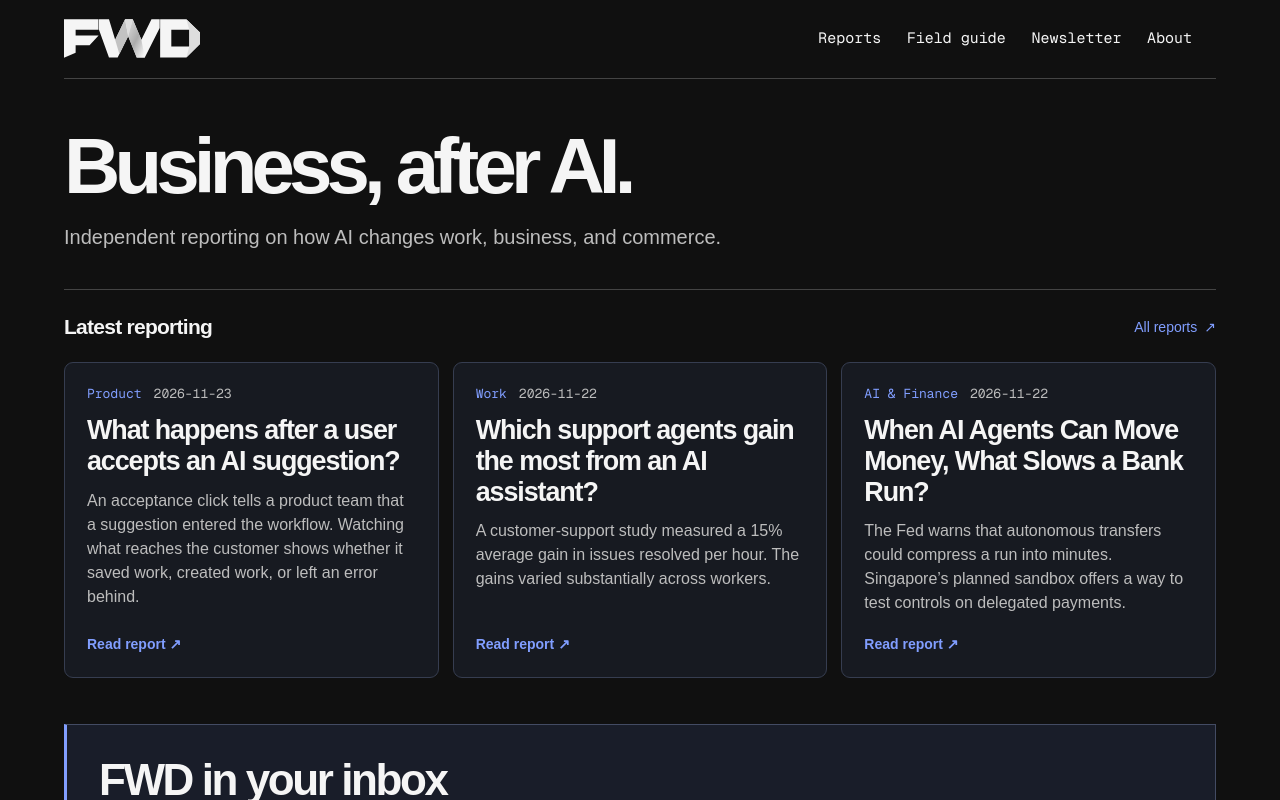
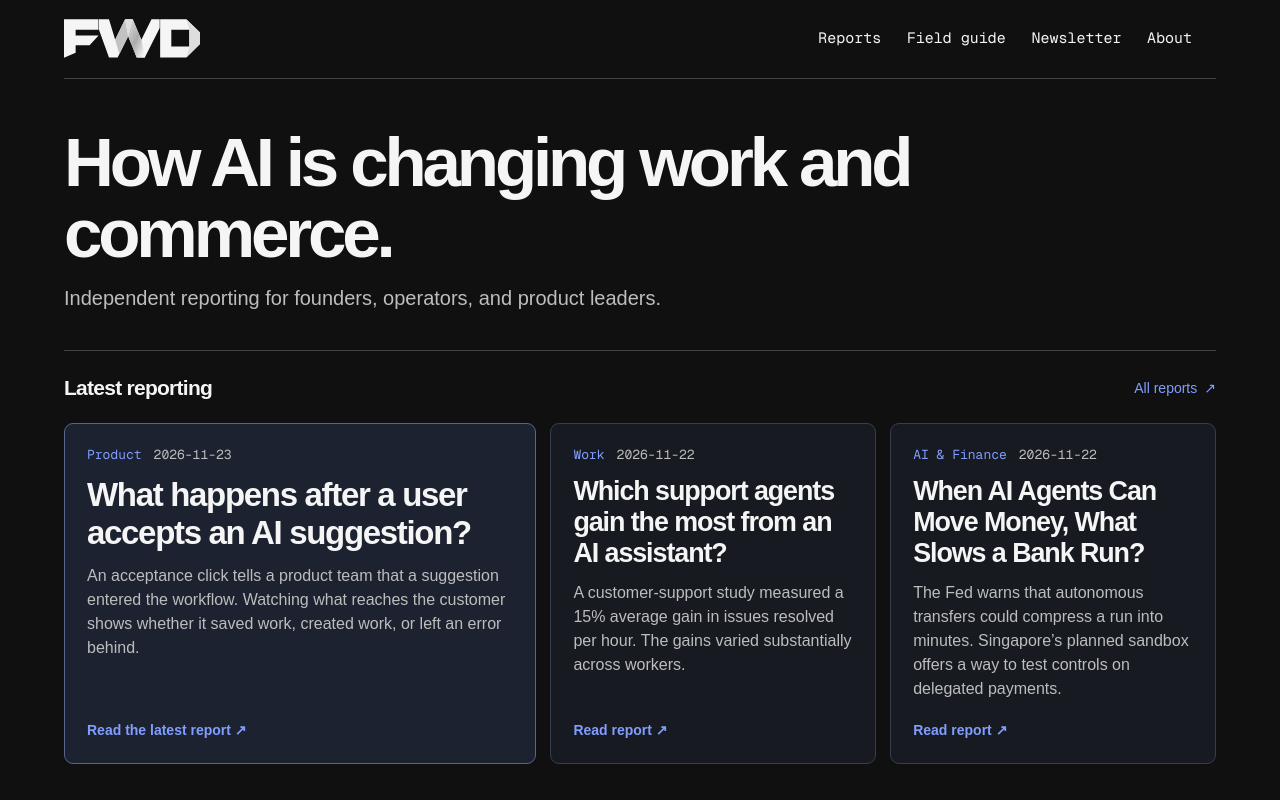
Before and after one commit to kaiseo/fwd-public, a Next.js app: page /fwd-public/ in a window 1280 px wide. Shown: the top 800 px of the page. Built offline with nearby package versions, Linux system fonts and the light colour scheme; a web font is replaced by a local one.

Commit message:
Restore homepage headline and lead story hierarchy

```diff
--- a/app/(publication)/page.tsx
+++ b/app/(publication)/page.tsx
@@ -15,8 +15,8 @@ export default function Home() {
   const signupOpen = Boolean(newsletterSignupAction())
   return <main id="content" className="modern-home">
     <section className="modern-intro">
-      <h1>Business, after AI.</h1>
-      <p>Independent reporting on how AI changes work, business, and commerce.</p>
+      <h1>How AI is changing work and commerce.</h1>
+      <p>Independent reporting for founders, operators, and product leaders.</p>
     </section>
     <section className="latest-reporting" id="reports" aria-labelledby="latest-reporting-title">
       <div className="latest-heading">
@@ -24,8 +24,8 @@ export default function Home() {
         <Link href="/reports">All reports <span aria-hidden="true">↗</span></Link>
       </div>
       <div className="latest-grid">
-        {(published.length > 0 ? published : [feature]).map(report => (
-          <Link className="latest-card" id={report.slug === feature.slug ? "featured" : undefined}
+        {(published.length > 0 ? published : [feature]).map((report, index) => (
+          <Link className={index === 0 ? "latest-card latest-card-lead" : "latest-card"} id={report.slug === feature.slug ? "featured" : undefined}
             key={report.slug} href={reportPath(report)}>
             <div className="latest-meta">
               <span>{report.category}{report.status === "preview" ? " / Preview" : ""}</span>
@@ -33,7 +33,7 @@ export default function Home() {
             </div>
             <h3>{report.title}</h3>
             <p>{report.summary}</p>
-            <span className="latest-open">Read {report.status === "preview" ? "preview" : "report"} <span aria-hidden="true">↗</span></span>
+            <span className="latest-open">Read {report.status === "preview" ? "preview" : index === 0 ? "the latest report" : "report"} <span aria-hidden="true">↗</span></span>
           </Link>
         ))}
       </div>
--- a/app/(publication)/publication.css
+++ b/app/(publication)/publication.css
@@ -220,3 +220,10 @@
   .publication:has(.modern-home) header nav {grid-row:2; grid-column:1 / -1; margin:0; justify-content:space-between}
   .publication:has(.modern-home) .home-header-subscribe {grid-column:2; grid-row:1}
 }
+
+.modern-intro h1 {max-width:23ch; font-size:clamp(38px,5.4vw,70px); letter-spacing:-.06em}
+.latest-card-lead {background:#1c2230; border-color:#566589}
+.latest-card-lead h3 {font-size:clamp(24px,2.6vw,33px)}
+@media(min-width:761px){
+  .latest-grid:has(> .latest-card:nth-child(3)) {grid-template-columns:minmax(0,1.45fr) repeat(2,minmax(0,1fr))}
+}
```
Also changed, not shown: 222 other files (tests, documents, lock files or other folders).
